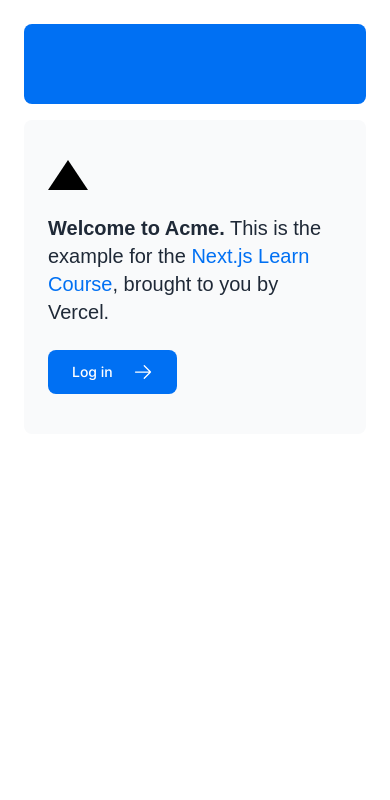
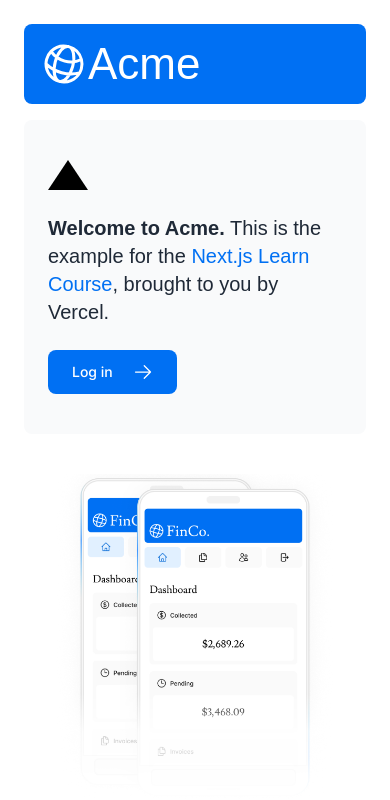
Before and after one commit to AlexisWeber98/Next.js_dashboard, a Next.js app: page / in a window 390 px wide. Shown: the top 800 px of the page. Built offline with nearby package versions, Linux system fonts and the light colour scheme; a web font is replaced by a local one.

Commit message:
add image for desktop and mobile

```diff
--- a/app/page.tsx
+++ b/app/page.tsx
@@ -2,12 +2,13 @@
 import { ArrowRightIcon } from '@heroicons/react/24/outline';
 import Link from 'next/link';
 import { lusitana } from '@/app/ui/fonts';
+import Image from 'next/image';
 
 export default function Page() {
   return (
     <main className="flex min-h-screen flex-col p-6">
       <div className="flex h-20 shrink-0 items-end rounded-lg bg-blue-500 p-4 md:h-52">
-        {/* <AcmeLogo /> */}
+        <AcmeLogo />
       </div>
       <div className="mt-4 flex grow flex-col gap-4 md:flex-row">
         <div className="flex flex-col justify-center gap-6 rounded-lg bg-gray-50 px-6 py-10 md:w-2/5 md:px-20">
@@ -30,6 +31,20 @@
         </div>
         <div className="flex items-center justify-center p-6 md:w-3/5 md:px-28 md:py-12">
           {/* Add Hero Images Here */}
+          <Image
+            src="/hero-desktop.png"
+            width={1000}
+            height={760}
+            alt="Screenshots of the dashboard project showing desktop version"
+            className="hidden md:block"
+          />
+          <Image
+            src="/hero-mobile.png"
+            width={560}
+            height={620}
+            alt="Screenshots of the dashboard project showing mobile version"
+            className="block md:hidden"
+          />
         </div>
       </div>
     </main>
```
